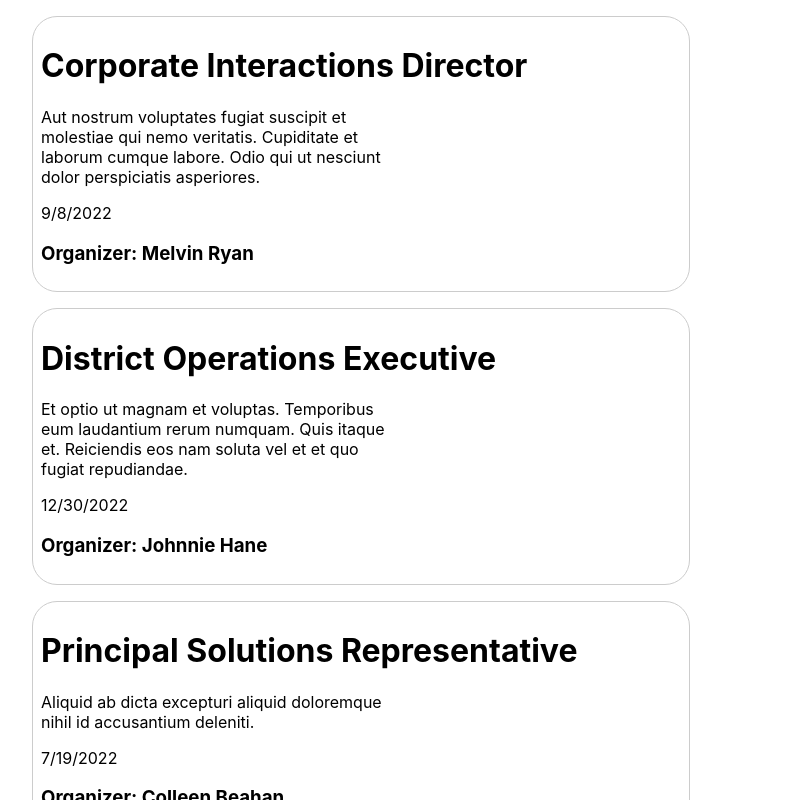
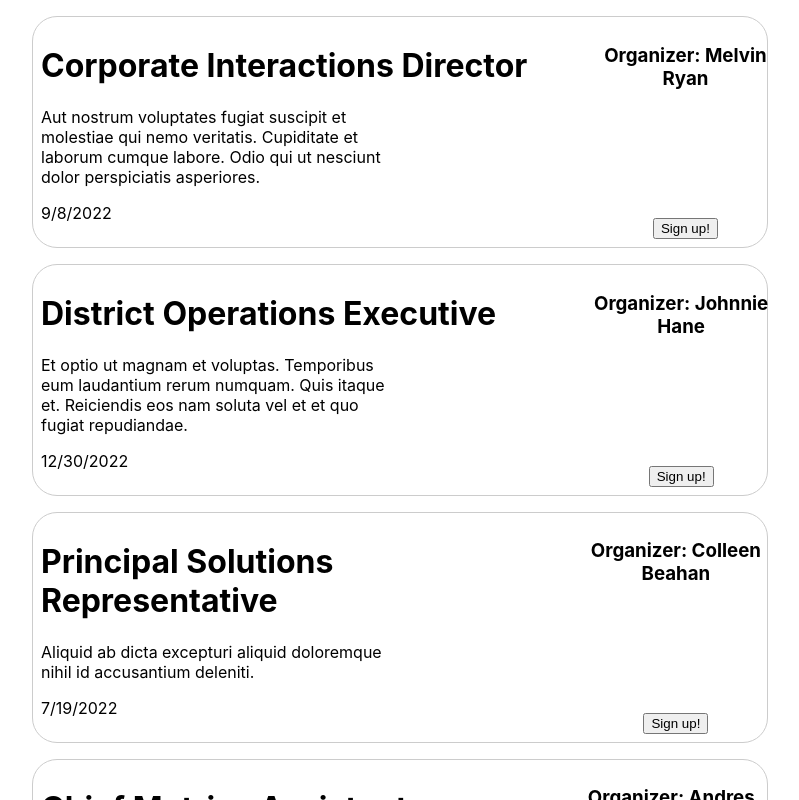
Before and after one commit to rutbergphilip/meetup, a React (Create React App) app: page / in a window 1280 px wide. Shown: the top 800 px of the page, without its empty margins (304-1103 px from the left). Built offline with nearby package versions, Linux system fonts and the light colour scheme.

Commit message:
button lookup test and heading lookup test now passes

```diff
--- a/src/components/ListComponent/ListItem/ListItem.module.css
+++ b/src/components/ListComponent/ListItem/ListItem.module.css
@@ -17,10 +17,19 @@ li {
   margin: 1rem;
   border: 1px solid #ccc;
   border-radius: 25px;
-  text-align: left;
+  /* text-align: left; */
 }
 
 .listItem {
+  display: flex;
+  flex-direction: row;
+}
+
+.meetupHandlers {
+  display: flex;
+  flex-direction: column;
+  justify-content: space-between;
+  align-items: center;
 }
 
 .meetupInfo {
--- a/src/components/ListComponent/ListItem/ListItem.tsx
+++ b/src/components/ListComponent/ListItem/ListItem.tsx
@@ -1,7 +1,9 @@
+import React from 'react';
 import { IEventCard } from '../../../interfaces/eventcomponent.interface';
 import styles from './ListItem.module.css';
 
 export const ListItem = ({
+  id,
   title,
   description,
   date,
@@ -15,7 +17,16 @@ export const ListItem = ({
           <p className={styles['description']}>{description}</p>
           <p className={styles['date']}>{date.toLocaleDateString()}</p>
         </div>
-        {organizer ? <h3 className='organizer'>Organizer: {organizer}</h3> : ''}
+        <div className={styles['meetupHandlers']}>
+          {organizer ? (
+            <h3 className='organizer'>Organizer: {organizer}</h3>
+          ) : (
+            ''
+          )}
+          <button className='signup' aria-label='signup-button'>
+            Sign up!
+          </button>
+        </div>
       </div>
     </li>
   );
--- a/src/utils/misc.utils.ts
+++ b/src/utils/misc.utils.ts
@@ -4,7 +4,7 @@ export const idGenerator = (): Snowflake => {
   return '_' + Math.random().toString(36).substr(2, 9);
 };
 
-export const getRandomDates = () => {
+export const getRandomDates = (): Date => {
   const start = new Date(2022, 12, 1);
   const end = new Date();
   return new Date(
```
Also changed, not shown: 1 other file (tests, documents, lock files or other folders).
